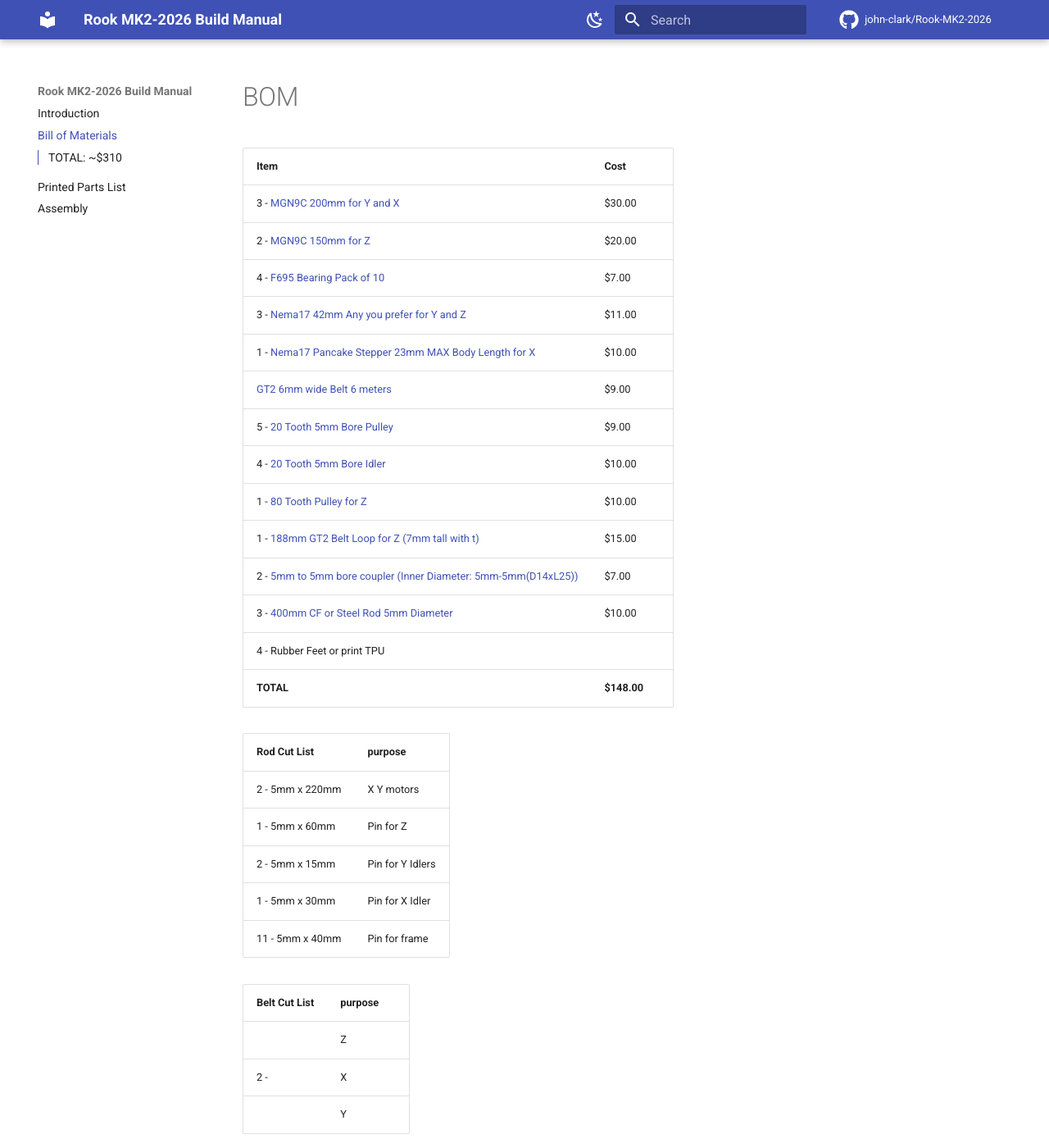
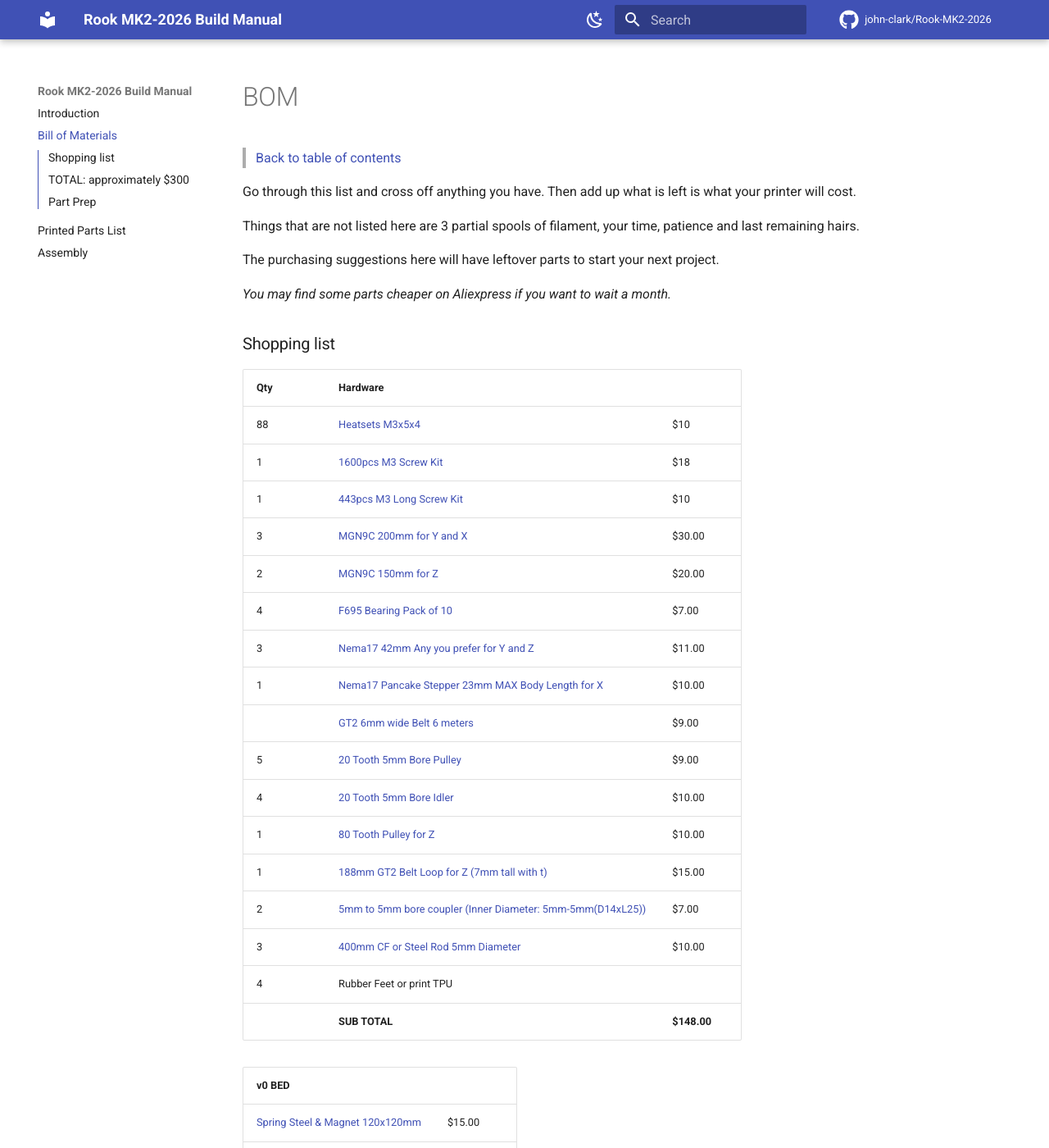
Before and after one commit to john-clark/Rook-MK2-2026, an MkDocs documentation site: the page built from docs/bom.md, in a window 1280 px wide and 1400 px high. Shown: the whole window at 82% size. Built offline with MkDocs 1.6.1 and Material for MkDocs 9.7.7, drawn with Linux system fonts in a browser that asks for light colours; comment, search, counter and statistics services are not loaded; some of the changed text lies outside the part shown.

```diff
--- a/docs/bom.md
+++ b/docs/bom.md
@@ -1,78 +1,114 @@
 # BOM
 
+> [Back to table of contents](index.md)
 
-| Item                                                                                                                  | Cost   |
-| ----------------------------------------------------------------------------------------------------------------------- | -------- |
-| 3 - [MGN9C 200mm for Y and X](https://www.amazon.com/MGN9C-Linear-Guides-Guideway-Printer/dp/B0FCMT1S5R) | $30.00 |
-| 2 - [MGN9C 150mm for Z](https://www.amazon.com/Hapivida-Printers-Precision-Automatic-Equipment/dp/B0F4XXD1Y5)                        | $20.00 |
-| 4 - [F695 Bearing Pack of 10](https://www.amazon.com/KABOBEARING-F695-2RS-Flanged-5x13x4mm-Bearings/dp/B0CRPG8XHS)                     | $7.00 |
-| 3 - [Nema17 42mm Any you prefer for Y and Z](https://www.amazon.com/STEPPERONLINE-Stepper-Bipolar-42x42x38mm-Connector/dp/B0B38GX54H)      | $11.00 |
-| 1 - [Nema17 Pancake Stepper 23mm MAX Body Length for X](https://www.amazon.com/MAKERELE-1-8%C2%B0Degree-Connector-Printing-Applications/dp/B0FP1RNPXJ)  | $10.00  |
-| [GT2 6mm wide Belt 6 meters](https://www.amazon.com/Timing-Printer-FYSETC-Fiberglass-Reinforced/dp/B07BRKZGMS)                             | $9.00 |
-| 5 - [20 Tooth 5mm Bore Pulley](https://www.amazon.com/GT2-Creality-Ender-3-Printer-Stepper/dp/B088WB8D7W)      | $9.00 |
-| 4 - [20 Tooth 5mm Bore Idler](https://www.amazon.com/MECCANIXITY-Pulley-Aluminum-Timing-Printer/dp/B0DPWH8RJY) | $10.00 |
-| 1 - [80 Tooth Pulley for Z](https://www.amazon.com/Synchronous-Flange-Timing-Pulley-Printer/dp/B0BBRJ4BPD)     | $10.00  |
-| 1 - [188mm GT2 Belt Loop for Z (7mm tall with t)](https://www.amazon.com/MECCANIXITY-Timing-Printing-Closed-Rubber/dp/B0FRD6NNM3)                        | $15.00 |
-| 2 - [5mm to 5mm bore coupler (Inner Diameter: 5mm-5mm(D14xL25))](https://www.amazon.com/Skweawert-5mm-Connector-Aluminum-Accessories/dp/B0DC6XWJSC) | $7.00        |
-| 3 - [400mm CF or Steel Rod 5mm Diameter](https://www.amazon.com/FOCMKEAS-Carbon-5mm-400mm-Airplane/dp/B0DGF22XY8)           |  $10.00      |
-| 4 - Rubber Feet or print TPU                                       |   |
-| **TOTAL** | **$148.00** |
+Go through this list and cross off anything you have.
+Then add up what is left is what your printer will cost.
+
+Things that are not listed here are 3 partial spools of filament, your time, patience and last remaining hairs.
+
+The purchasing suggestions here will have leftover parts to start your next project.
+
+*You may find some parts cheaper on Aliexpress if you want to wait a month.*
+
+### Shopping list
+
+| Qty | Hardware |   |
+| --- | --- | --- |
+| 88 | [Heatsets M3x5x4](https://www.amazon.com/dp/B0DG59PW2R) | $10 |
+| 1 | [1600pcs M3 Screw Kit](https://www.amazon.com/dp/B0D3TRRKSG) | $18 |
+| 1 | [443pcs M3 Long Screw Kit](https://www.amazon.com/dp/B0D14BC8QS) | $10 |
+| 3 | [MGN9C 200mm for Y and X](https://www.amazon.com/MGN9C-Linear-Guides-Guideway-Printer/dp/B0FCMT1S5R) | $30.00 |
+| 2 | [MGN9C 150mm for Z](https://www.amazon.com/Hapivida-Printers-Precision-Automatic-Equipment/dp/B0F4XXD1Y5) | $20.00 |
+| 4 | [F695 Bearing Pack of 10](https://www.amazon.com/KABOBEARING-F695-2RS-Flanged-5x13x4mm-Bearings/dp/B0CRPG8XHS) | $7.00 |
+| 3 | [Nema17 42mm Any you prefer for Y and Z](https://www.amazon.com/STEPPERONLINE-Stepper-Bipolar-42x42x38mm-Connector/dp/B0B38GX54H) | $11.00 |
+| 1 | [Nema17 Pancake Stepper 23mm MAX Body Length for X](https://www.amazon.com/MAKERELE-1-8%C2%B0Degree-Connector-Printing-Applications/dp/B0FP1RNPXJ) | $10.00 |
+| | [GT2 6mm wide Belt 6 meters](https://www.amazon.com/Timing-Printer-FYSETC-Fiberglass-Reinforced/dp/B07BRKZGMS) | $9.00 |
+| 5 | [20 Tooth 5mm Bore Pulley](https://www.amazon.com/GT2-Creality-Ender-3-Printer-Stepper/dp/B088WB8D7W) | $9.00 |
+| 4 | [20 Tooth 5mm Bore Idler](https://www.amazon.com/MECCANIXITY-Pulley-Aluminum-Timing-Printer/dp/B0DPWH8RJY) | $10.00 |
+| 1 | [80 Tooth Pulley for Z](https://www.amazon.com/Synchronous-Flange-Timing-Pulley-Printer/dp/B0BBRJ4BPD) | $10.00 |
+| 1 | [188mm GT2 Belt Loop for Z (7mm tall with t)](https://www.amazon.com/MECCANIXITY-Timing-Printing-Closed-Rubber/dp/B0FRD6NNM3) | $15.00 |
+| 2 | [5mm to 5mm bore coupler (Inner Diameter: 5mm-5mm(D14xL25))](https://www.amazon.com/Skweawert-5mm-Connector-Aluminum-Accessories/dp/B0DC6XWJSC) | $7.00 |
+| 3 | [400mm CF or Steel Rod 5mm Diameter](https://www.amazon.com/FOCMKEAS-Carbon-5mm-400mm-Airplane/dp/B0DGF22XY8) | $10.00 |
+| 4 | Rubber Feet or print TPU |   |
+| | **SUB TOTAL** | **$148.00** |
+
+| v0 BED |   |
+| --- | --- |
+| [Spring Steel & Magnet 120x120mm](https://www.amazon.com/Shion-Kwoo-Upgraded-Textured-120x120mm-Double-Sides/dp/B0CJ9663RC) | $15.00 |
+| [Aluminum v0 Bed](https://www.amazon.com/ASHATA-Support-Printer-Replacement-Aluminum/dp/B0C53VNLFC) | $20.00 |
+| [v0 Heater](https://www.amazon.com/Temperature-120X120-Silicone-Adhesive-Monoprice/dp/B08BNR7ZS9) | $15.00 |
+| Bed Springs and M3 Bolts | $4.00 |
+
+| Extruder + Hotend (Dragonburner) |   |
+| --- | --- |
+| [Bambu X1 Clone hotend](https://www.amazon.com/dp/B0FG2T5T12) | $13.00 |
+| [SHerpa Extruder](https://www.amazon.com/Accessories-Lightweight-Extruder-Compatible-Ender3v2/dp/B0CNPG9QB2) | $30.00 |
+| PC4-M10 Pneumatic Fittings |   |
+| PTFE Tube |   |
+
+| Qty | Electronics |   |
+| --- | --- | --- |
+| 1 | [24 Volt 6 Amp Power Supply AC Adapter](https://www.amazon.com/dp/B0FDFJ7RBB) | $24.00 |
+| 1 | [DC Power Jack Socket, 5.5mm x 2.5mm Female Barrel Panel Mount](https://www.amazon.com/dp/B07Y8KKSR1)  | $7 |
+| optional | Optical Endstop ( If not using Biqu Micro Probe ) | $1.00 |
+| 2 or 3 | [Endstop Omron ( If not using sensorless homeing )](https://www.amazon.com/dp/B0CB85485W) | $6.00 |
+| optional | Microprobe  | $27.00 |
+| urchoice  | [BIGTREETECH DZ-01 MCU](https://kb-3d.com/store/controllers-displays-drivers/8762-bigtreetech-dz-01-3d-printer-main-controller-board-v10-1772162602284.html) | $85.00 |
+| 1 | [Spool of wiring](https://www.amazon.com/dp/B0FKFVPL6Y) | $18.00 |
+| 1 | [630PCS JST PH Kit PH2.0mm Connectors Set](https://www.amazon.com/EGSCST-Connector-PH2-0mm-Terminal-Connectors/dp/B0FJ8P8VYQ) | $10.00|
+| 1 | 3010 24v ball bearing fan for hotend | $11.00 |
+| 2 | [4010 24vball bearing fan for layer cooling](https://www.amazon.com/dp/B07L2WTH7H) | $11.00 |
+
+### **TOTAL: approximately $300**
+
+---
+
+### Part Prep
+
+Cut the 5mm rod into these lengths:
+
+* Rod 1: 220mm + 60mm + 3x 40mm
+* Rod 2: 220mm + 3x 40mm + 2x 30mm
+* Rod 3: 5x40mm + 2x15mm
+
+This will give you the following:
+
+| qty | Rod Cut List | purpose |
+| --- | --- | --- |
+| 2 | 220mm | X Y motors |
+| 1 | 60mm | Pin for Z |
+| 2 | 15mm | Pin for Y Idlers |
+| 1 | 30mm | Pin for X Idler |
+| 11 | 40mm | Pin for frame |
+
+Cut the belt into these lengths:
+
+|Qty | Belt Cut List | purpose |
+| --- | --- | --- |
+| 1 |  mm | Z |
+| 2 |  mm | X |
+| 1 |  mm | Y |
+
+These are the screws that you will need:
+
+| Qty | Screw    | purpose |
+| --- | -------- | --- |
+|  8 | M3 x  6mm |   |
+| 29 | M3 x  8mm |   |
+| 42 | M3 x 10mm |   |
+|  9 | M3 x 12mm |   |
+| 11 | M3 x 16mm |   |
+|  4 | M3 x 20mm |   |
+|  4 | M3 x 25mm |   |
+| 13 | M3 x 35mm |   |
+|  4 | M5 x 30mm |   |
+
+| Qty | JST    | purpose |
+| --- | -------- | --- |
+|  4 | 6 pin female | 4 wire to stepper motor  |
+|  4 | 4 pin female | 4 wire to mcu for stepper |
+|  3 | 2 pin female | 2 wire to mcu for endstop |
 
 
-| Rod Cut List    | purpose          |
-| ----------------- | ------------------ |
-| 2 - 5mm x 220mm | X Y motors       |
-| 1 - 5mm x 60mm  | Pin for Z        |
-| 2 - 5mm x 15mm  | Pin for Y Idlers |
-| 1 - 5mm x 30mm  | Pin for X Idler  |
-| 11 - 5mm x 40mm | Pin for frame    |
-
-| Belt Cut List    | purpose          |
-| ----------------- | ------------------ |
-|                   | Z |
-| 2 -               | X |
-|                   | Y |
-
-| Hardware                   |   |
-| ---------------------------- | --- |
-| [88 - Heatsets M3x5x4](https://www.amazon.com/dp/B0DG59PW2R)       | $10  |
-| [1600pcs M3 Screw Kit](https://www.amazon.com/dp/B0D3TRRKSG) | $18 |
-| [443pcs M3 Long Screw Kit](https://www.amazon.com/dp/B0D14BC8QS) | $10 |
-| 8 - M3 x 6mm               |   |
-| 29 - M3 x 8mm              |   |
-| 42 - M3 x 10mm             |   |
-| 9 - M3 x 12mm              |   |
-| 11 - M3 x 16mm             |   |
-| 4 - M3 x 20mm              |   |
-| 4 - M3 x 25mm              |   |
-| 13 - M3 x 35mm             |   |
-| 4 - M5 x 30mm              |   |
-
-
-| v0 BED                           |       |
-| ------------------------------- | ------- |
-| [Spring Steel & Magnet 120x120mm](https://www.amazon.com/Shion-Kwoo-Upgraded-Textured-120x120mm-Double-Sides/dp/B0CJ9663RC) | $15.00  |
-| [Aluminum v0 Bed](https://www.amazon.com/ASHATA-Support-Printer-Replacement-Aluminum/dp/B0C53VNLFC)                 | $20.00  |
-| [v0 Heater](https://www.amazon.com/Temperature-120X120-Silicone-Adhesive-Monoprice/dp/B08BNR7ZS9)              | $15.00  |
-| Bed Springs and M3 Bolts      | $4.00 |
-
-
-| Extruder + Hotend (Dragonburner)           |        |
-| ------------------------------------------ | -------- |
-| [Bambu X1 Clone hotend](https://www.amazon.com/dp/B0FG2T5T12)               | $13.00 |
-| [SHerpa Extruder](https://www.amazon.com/Accessories-Lightweight-Extruder-Compatible-Ender3v2/dp/B0CNPG9QB2) | $30.00 |
-| PC4-M10 Pneumatic Fittings |   |
-| PTFE Tube                  |   |
-
-| Electronics    |        |
-| -------------- | -------- |
-| [24 Volt 6 Amp Power Supply AC Adapter](https://www.amazon.com/dp/B0FDFJ7RBB)                                                  | $24.00 |
-| ~~Optical Endstop ( If not using Biqu Micro Probe )~~                                      | $1.00  |
-| 3 - [Endstop Omron ( If not using sensorless homeing )](https://www.amazon.com/dp/B0CB85485W)                                  | $6.00  |
-| Biqu Microprobe ( or use optical endstop above )                                       | $27.00 |
-| [BIGTREETECH SKR Pico V1.0](https://www.amazon.com/BIGTREETECH-SKR-Pico-V1-0-Raspberry-Pi/dp/B09MVJ5XKH) | $35.00 |
-| [Pi 2 zero wifi](https://www.amazon.com/Raspberry-Zero-Bluetooth-RPi-2W/dp/B09LH5SBPS) | $46.00|
-| 3010 24v ball bearing fan for hotend                            | $11.00    |
-| 2 - [4010 24vball bearing fan for layer cooling](https://www.amazon.com/dp/B07L2WTH7H) | $11.00    |
-
-### **TOTAL: ~$310**
+> [Next section - Printing Parts](parts.md)
```
Also changed, not shown: README.md (+3 -1 lines), docs/assembly.md (+17 -0 lines), docs/index.md (+32 -0 lines), docs/intro.md (added, +18 -0 lines), docs/parts.md (+18 -0 lines), docs/software.md (added, +11 -0 lines), docs/wiring.md (added, +13 -0 lines), docs/images/plates.png (added).
